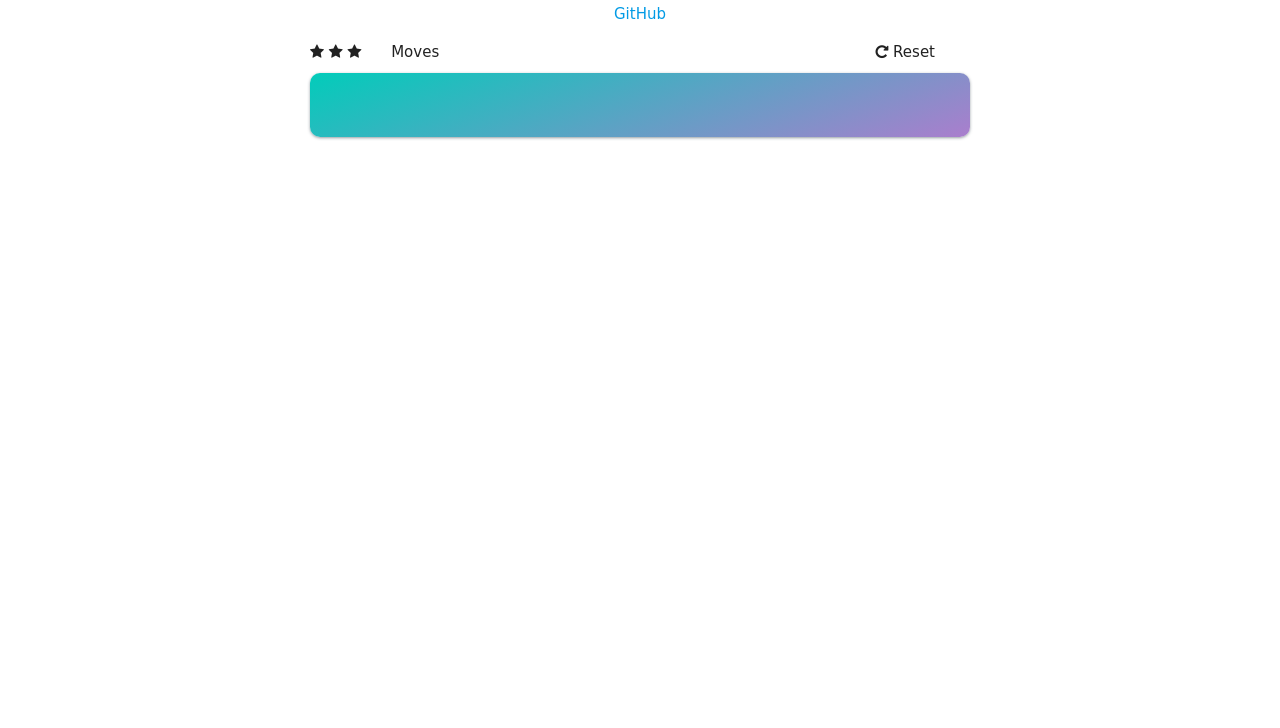
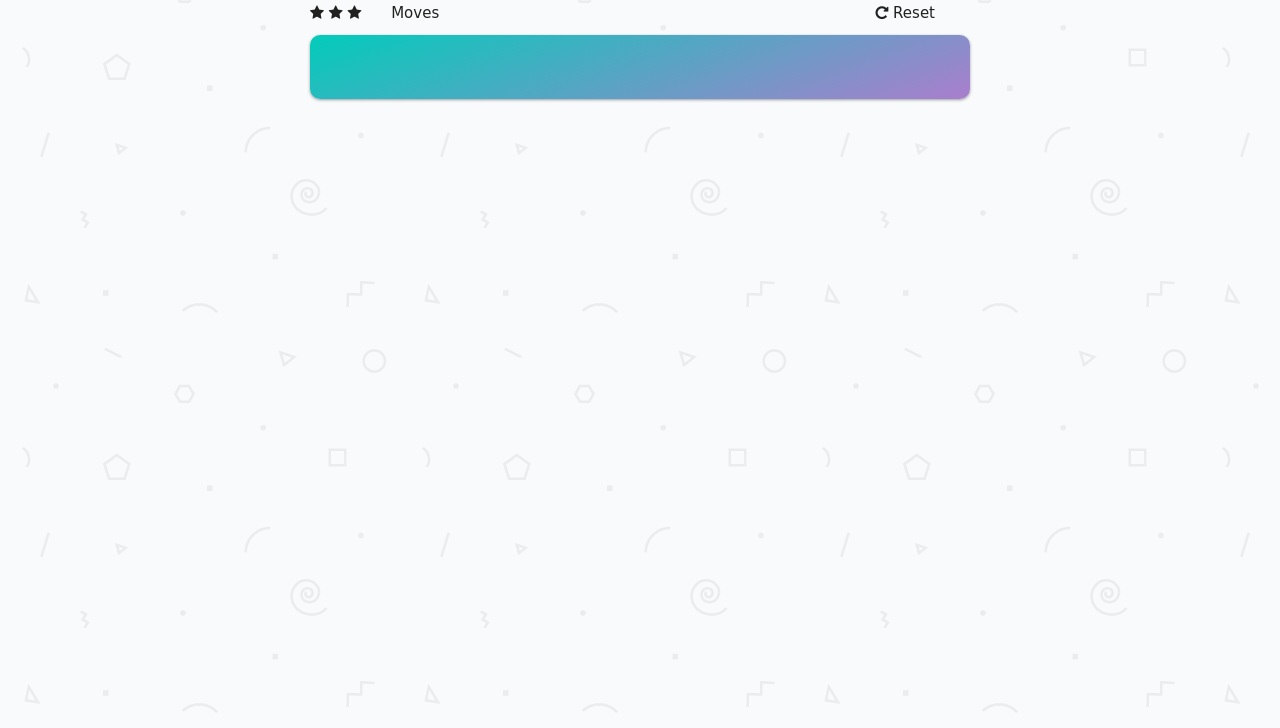
Before and after one commit to MostafAanwar/MemoryGame, a plain HTML site: page index.html in a window 1280 px wide. Shown: the part 72-800 px from the top of the page. Drawn offline with nearby package versions, Linux system fonts and the light colour scheme; a web font is replaced by a local one.

Commit message:
Add files via upload

```diff
--- a/css/app.css
+++ b/css/app.css
@@ -14,8 +14,7 @@ html {
 } */
 
 body {
-  /* background: #ffffff url('../img/geometry2.png'); */
-  /* Background pattern from Subtle Patterns */
+  background: #ffffff url('../img/geometry2.png');
   font-family: 'Coda', cursive;
 }
 
--- a/index.html
+++ b/index.html
@@ -23,9 +23,6 @@
     <div class="middle-box">
         <header>
             <h4 class="text-center">Memory Game</h4>
-            <p class="text-center">
-                <a title="GitHub Project Page" href="https://github.com/MostafAanwar/MemoryGame">GitHub</a>
-            </p>
         </header>
 
         <section class="score-panel">
```
